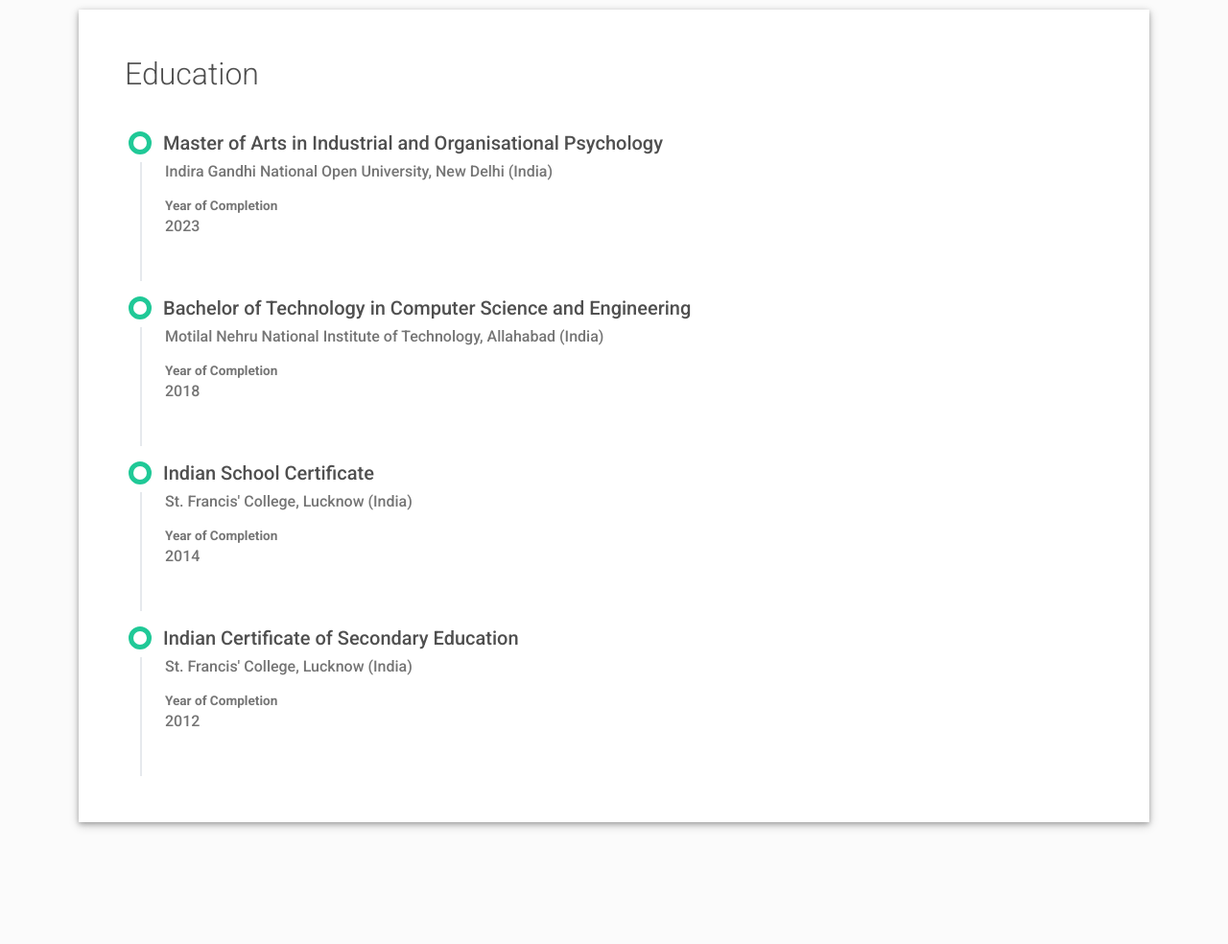
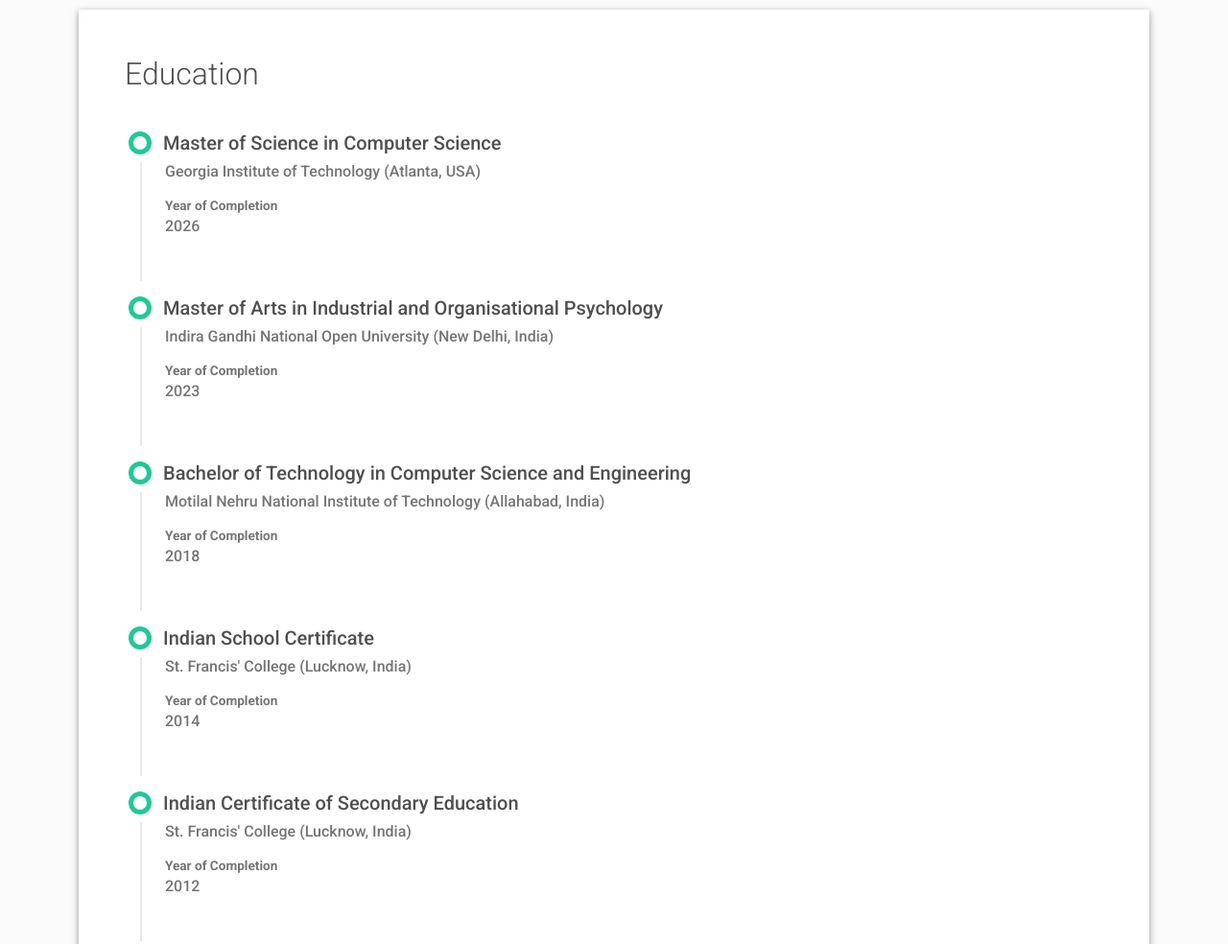
Before and after one commit to a1kill/a1kill.github.io, a plain HTML site: page index.html in a window 1280 px wide. Shown: the part 2460-3444 px from the top of the page at 96% size. Before the commit the page ends 3365 px from the top, so only its background shows below. Drawn offline with Linux system fonts and the light colour scheme.

Commit message:
Update index.html

```diff
--- a/index.html
+++ b/index.html
@@ -294,11 +294,29 @@
             <div class="timeline">
               <div class="timeline-card timeline-card-success" data-aos="fade-in" data-aos-delay="0">
                 <div class="timeline-head px-4 pt-3">
+                  <div class="h5">Master of Science in Computer Science</div>
+                </div>
+                <div class="timeline-body px-4 pb-4">
+                  <div class="text-muted text-small mb-3">
+                    <h6>Georgia Institute of Technology (Atlanta, USA)</h6>
+                  </div>
+                  <div class="row col-md-6">
+                    <div class="text-muted text-small mb-3 col-md-6"><b>Year of Completion</b>
+                      <h6>2026</h6>
+                    </div>
+                    <!-- <div class="text-muted text-small mb-3 col-md-6"><b>CPI/GPA</b>
+                      <h6>7.08</h6>
+                    </div> -->
+                  </div>
+                </div>
+              </div>
+              <div class="timeline-card timeline-card-success" data-aos="fade-in" data-aos-delay="0">
+                <div class="timeline-head px-4 pt-3">
                   <div class="h5">Master of Arts in Industrial and Organisational Psychology</div>
                 </div>
                 <div class="timeline-body px-4 pb-4">
                   <div class="text-muted text-small mb-3">
-                    <h6>Indira Gandhi National Open University, New Delhi (India)</h6>
+                    <h6>Indira Gandhi National Open University (New Delhi, India)</h6>
                   </div>
                   <div class="row col-md-6">
                     <div class="text-muted text-small mb-3 col-md-6"><b>Year of Completion</b>
@@ -316,7 +334,7 @@
                 </div>
                 <div class="timeline-body px-4 pb-4">
                   <div class="text-muted text-small mb-3">
-                    <h6>Motilal Nehru National Institute of Technology, Allahabad (India)</h6>
+                    <h6>Motilal Nehru National Institute of Technology (Allahabad, India)</h6>
                   </div>
                   <div class="row col-md-6">
                     <div class="text-muted text-small mb-3 col-md-6"><b>Year of Completion</b>
@@ -334,7 +352,7 @@
                 </div>
                 <div class="timeline-body px-4 pb-4">
                   <div class="text-muted text-small mb-3">
-                    <h6>St. Francis' College, Lucknow (India)</h6>
+                    <h6>St. Francis' College (Lucknow, India)</h6>
                   </div>
                   <div class="row col-md-6">
                     <div class="text-muted text-small mb-3 col-md-6"><b>Year of Completion</b>
@@ -352,7 +370,7 @@
                 </div>
                 <div class="timeline-body px-4 pb-4">
                   <div class="text-muted text-small mb-3">
-                    <h6>St. Francis' College, Lucknow (India)</h6>
+                    <h6>St. Francis' College (Lucknow, India)</h6>
                   </div>
                   <div class="row col-md-6">
                     <div class="text-muted text-small mb-3 col-md-6"><b>Year of Completion</b>
```
